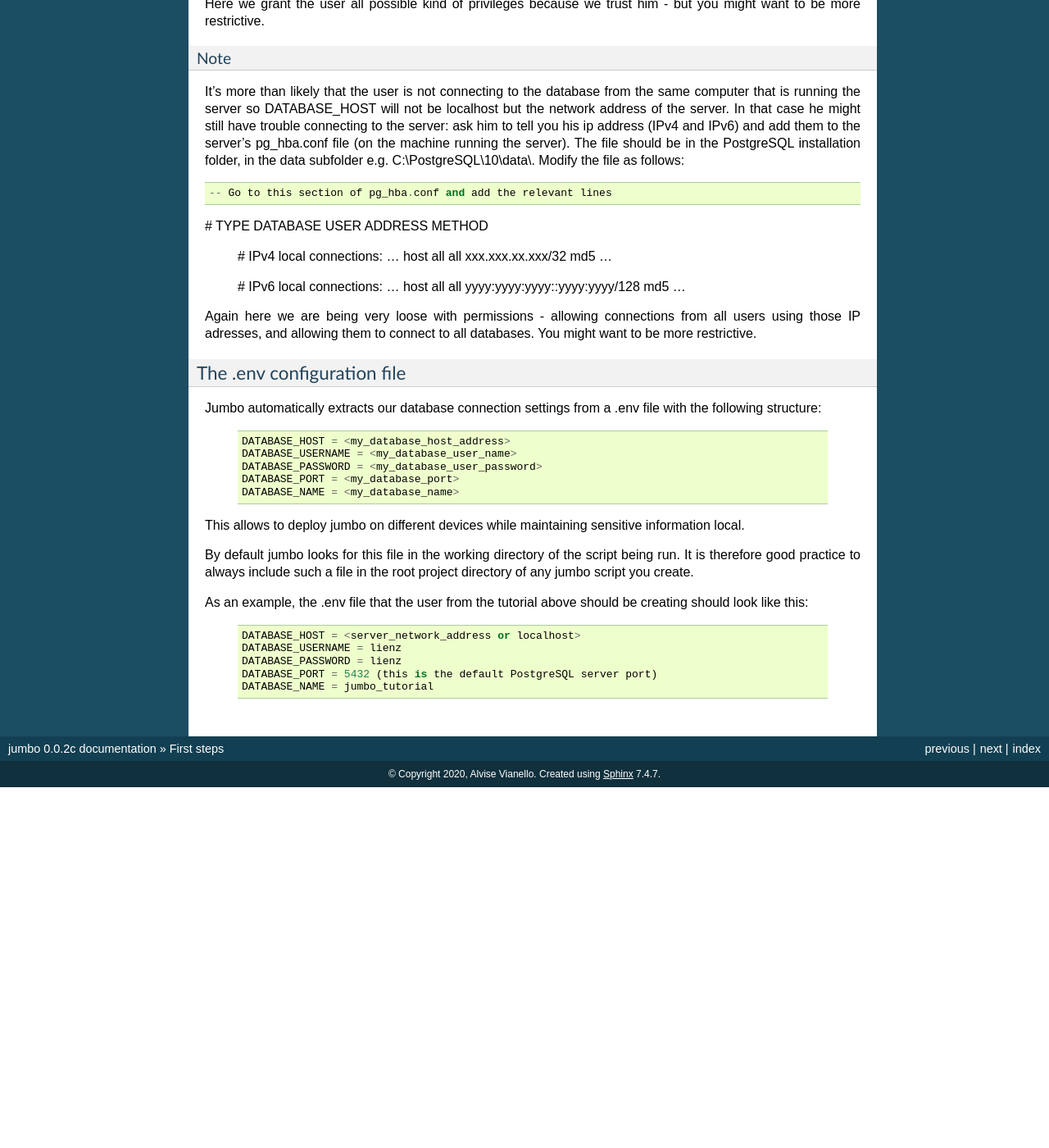
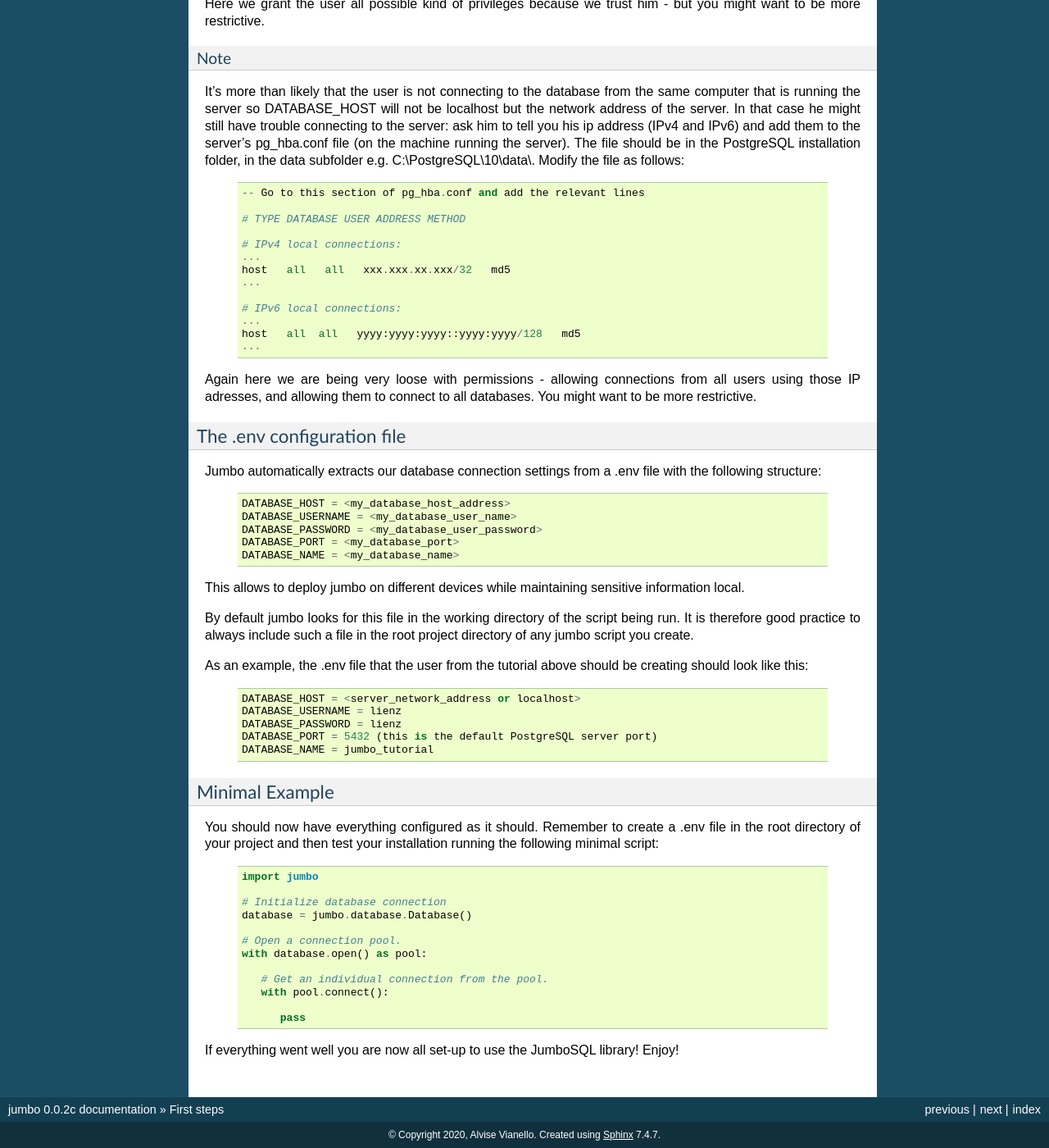
Before and after one commit to amv213/jumbo, a Sphinx documentation site: the page built from docs/source/tutorial.rst, in a window 1280 px wide and 1400 px high, scrolled down 2367 px. Shown: the whole window at 82% size. Built offline with Sphinx 7.4.7, drawn with Linux system fonts in a browser that asks for light colours; before the commit the page ends 3327 px from its top, so only the background shows below that.

Commit message:
Trasnfer to GitLab

```diff
--- a/docs/source/tutorial.rst
+++ b/docs/source/tutorial.rst
@@ -154,21 +154,21 @@
 file (on the machine running the server). The file should be in the PostgreSQL installation folder, in the data
 subfolder e.g. C:\\PostgreSQL\\10\\data\\. Modify the file as follows:
 
-.. code-block::
+    .. code-block::
 
-    -- Go to this section of pg_hba.conf and add the relevant lines
+        -- Go to this section of pg_hba.conf and add the relevant lines
 
-# TYPE DATABASE USER ADDRESS METHOD
+        # TYPE DATABASE USER ADDRESS METHOD
 
-    # IPv4 local connections:
-    ...
-    host   all   all   xxx.xxx.xx.xxx/32   md5
-    ...
+        # IPv4 local connections:
+        ...
+        host   all   all   xxx.xxx.xx.xxx/32   md5
+        ...
 
-    # IPv6 local connections:
-    ...
-    host   all  all   yyyy:yyyy:yyyy::yyyy:yyyy/128   md5
-    ...
+        # IPv6 local connections:
+        ...
+        host   all  all   yyyy:yyyy:yyyy::yyyy:yyyy/128   md5
+        ...
 
 Again here we are being very loose with permissions - allowing connections from all users using those IP adresses, and
 allowing them to connect to all databases. You might want to be more restrictive.
@@ -200,3 +200,26 @@
         DATABASE_PASSWORD = lienz
         DATABASE_PORT = 5432 (this is the default PostgreSQL server port)
         DATABASE_NAME = jumbo_tutorial
+
+Minimal Example
+---------------------------
+
+You should now have everything configured as it should. Remember to create a .env file in the root directory of your
+project and then test your installation running the following minimal script:
+
+   .. code-block:: python
+
+         import jumbo
+
+         # Initialize database connection
+         database = jumbo.database.Database()
+
+         # Open a connection pool.
+         with database.open() as pool:
+
+            # Get an individual connection from the pool.
+            with pool.connect():
+
+               pass
+
+If everything went well you are now all set-up to use the JumboSQL library! Enjoy!
```
Also changed, not shown: docs/source/index.rst (+9 -5 lines), 8 other files.
